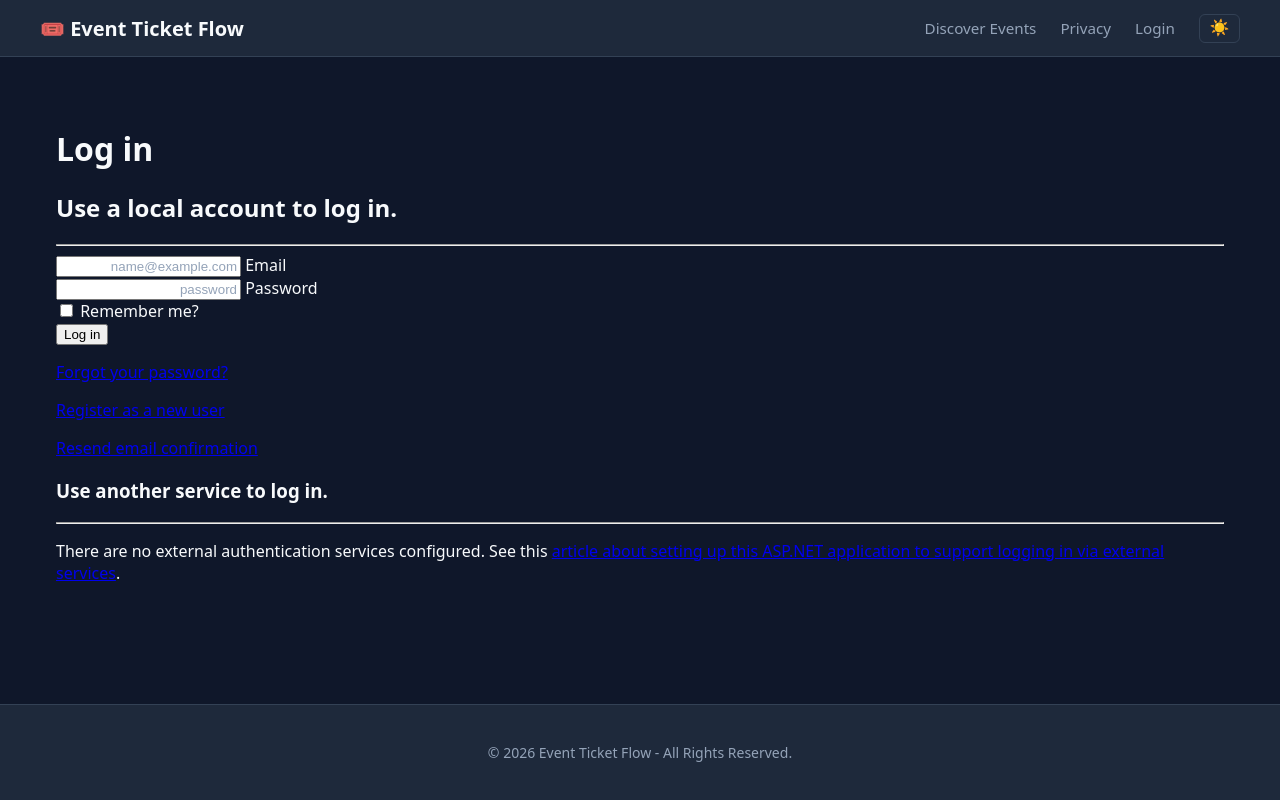
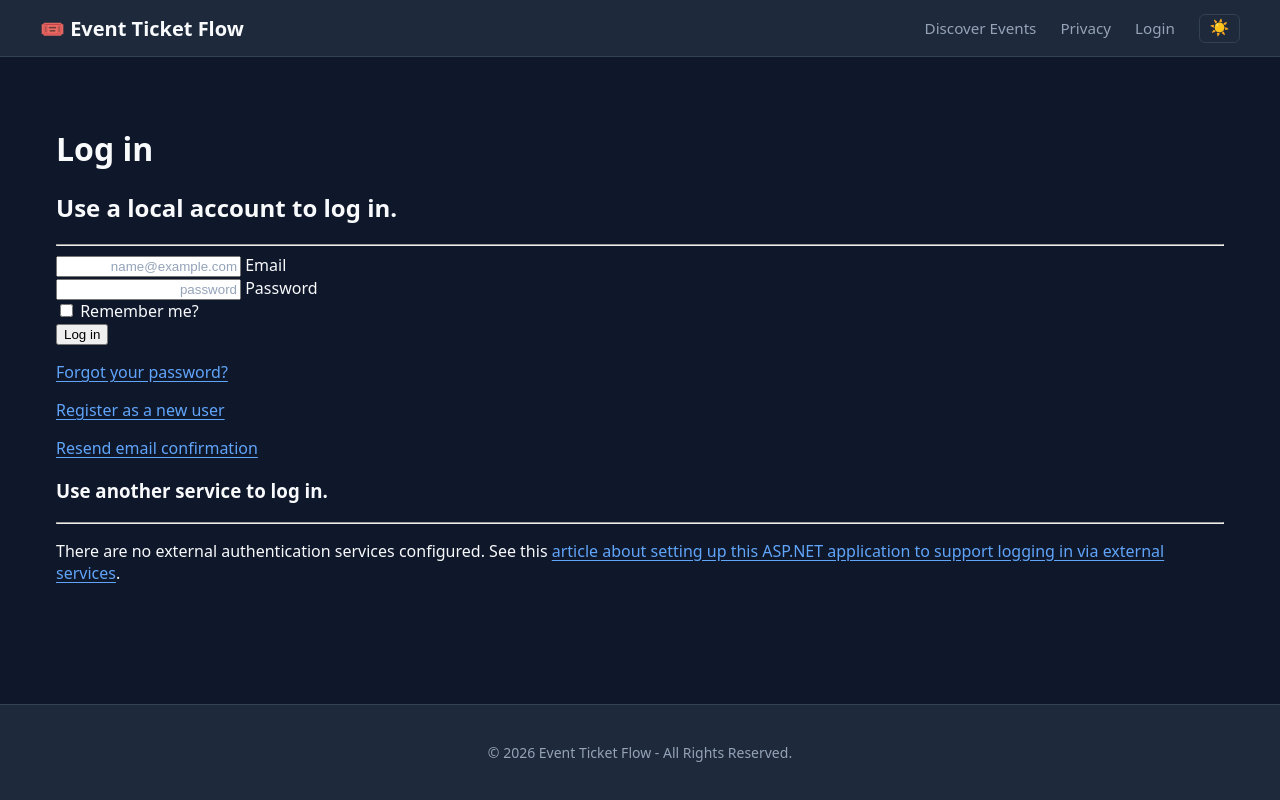
Before and after one commit to it-sd-capstone/2026-fall-team4, an ASP.NET Core app: page /Identity/Account/Login in a window 1280 px wide. Run offline with ASP.NET Core 8, Linux system fonts and the light colour scheme; the visitor is signed in with stand-in values (Sample User, id 1); some libraries are stand-ins or nearby versions.

Commit message:
Add theme-aware link colors for light and dark modes

```diff
--- a/EventTicketFlow/wwwroot/css/site.css
+++ b/EventTicketFlow/wwwroot/css/site.css
@@ -15,6 +15,8 @@
     --alert-danger-text: #fca5a5;
     --alert-success-text: #86efac;
     --alert-warning-text: #fde047;
+    --link-color: #60a5fa;
+    --link-hover: #93c5fd;
 }
 
 [data-theme="light"] {
@@ -31,6 +33,8 @@
     --alert-danger-text: #991b1b;
     --alert-success-text: #166534;
     --alert-warning-text: #92400e;
+    --link-color: #1d4ed8;
+    --link-hover: #1e40af;
 }
 
 html {
@@ -54,6 +58,17 @@ body {
     font-family: system-ui, -apple-system, BlinkMacSystemFont, 'Segoe UI', Roboto, Oxygen, Ubuntu, Cantarell, sans-serif;
     transition: background-color 0.2s ease, color 0.2s ease;
 }
+
+a:not(.brand-logo):not(.nav-link):not(.btn) {
+    color: var(--link-color);
+    text-decoration: underline;
+    text-underline-offset: 3px;
+    transition: color 0.2s ease;
+}
+
+    a:not(.brand-logo):not(.nav-link):not(.btn):hover {
+        color: var(--link-hover);
+    }
 
 .btn:focus,
 .btn:active:focus,
```
